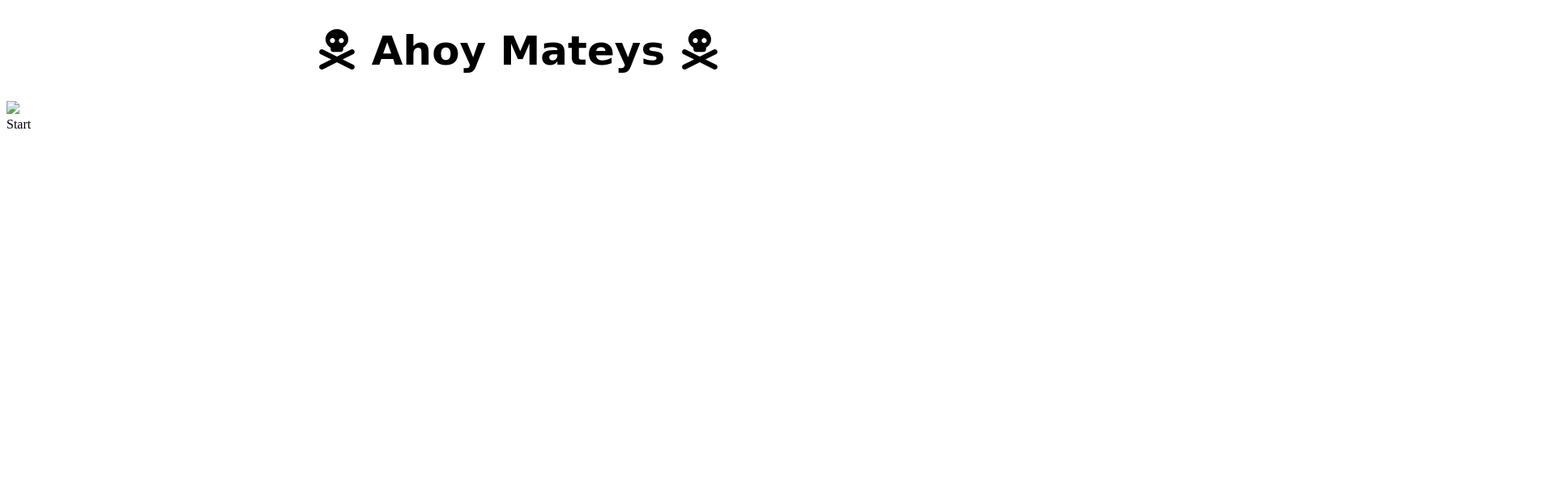
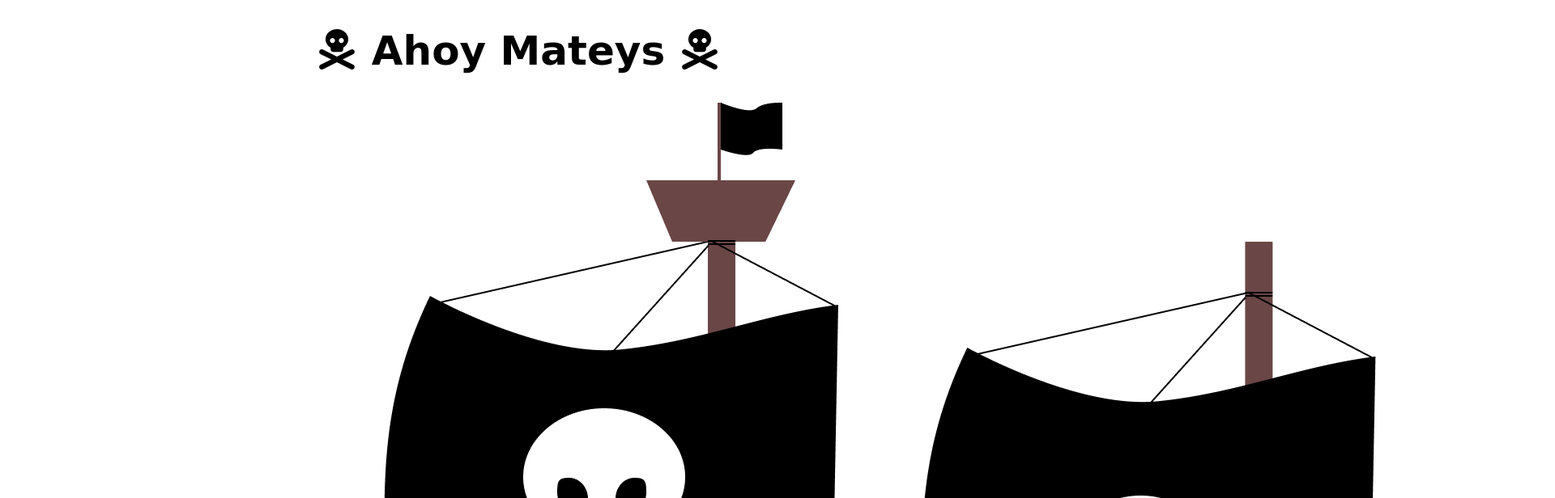
Before and after one commit to AhoyHacks2022/ahoy-mateys, a plain HTML site: page index.html in a window 1280 px wide. Shown: the top 616 px of the page at 81% size, 1920 px wide, since content can reach past the window. Drawn offline with Linux system fonts and the light colour scheme; a web font is replaced by a local one.

Commit message:
Fix broken image link

```diff
--- a/index.html
+++ b/index.html
@@ -30,7 +30,7 @@
       </h1>
     </header>
     <div id="container">
-      <img id="ship" src="/Assets/pirateLeft.png" />
+      <img id="ship" src="Assets/images/pirateLeft.png" />
       <div class="ocean">
         <div class="wave"></div>
         <div class="wave"></div>
```
